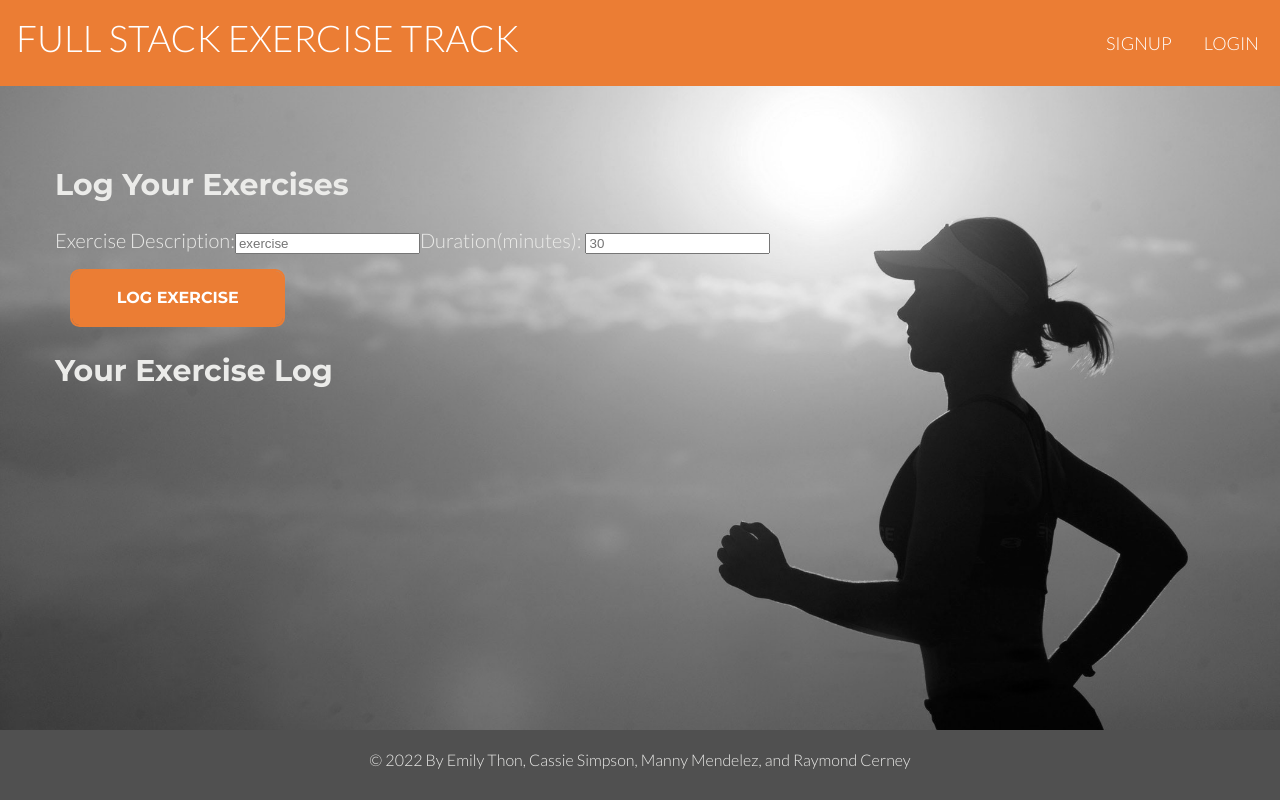
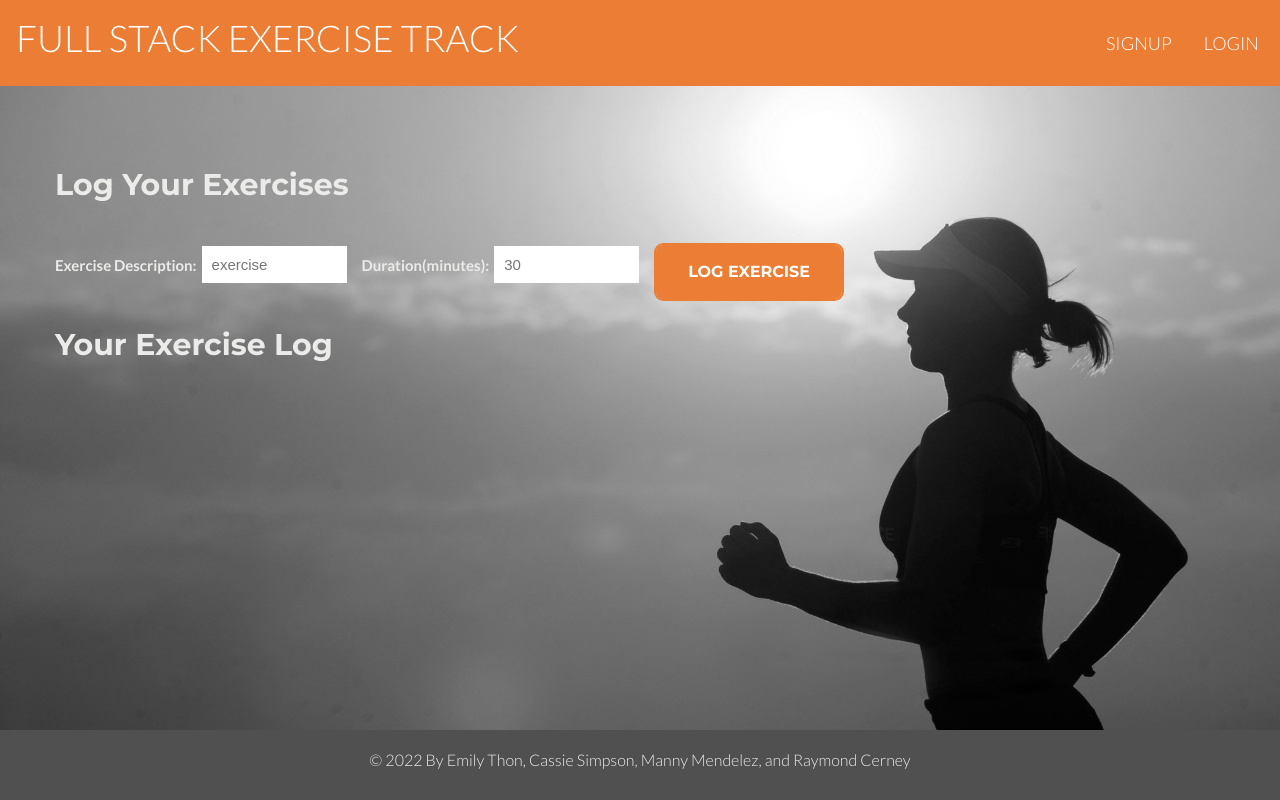
Before and after one commit to mmelendez3/Full_Stack_Exercise_Track, a React (Create React App) app in the folder client/: page /log in a window 1280 px wide. Built offline with nearby package versions, Linux system fonts and the light colour scheme.

Commit message:
fix form styles

```diff
--- a/client/src/components/LogForm/index.js
+++ b/client/src/components/LogForm/index.js
@@ -60,12 +60,12 @@ const LogForm = () => {
   return (
     <div className="log-container">
       <h2 className="log-title">Log Your Exercises</h2>
-      <form onSubmit={handleFormSubmit}>
-        <label>Exercise Description:</label>
-        <input placeholder="exercise" onChange={(event)=> handleChange(event, "exercise")}></input>
-        <label>Duration(minutes): </label>
-        <input placeholder="30" onChange={(event)=> handleChange(event, "duration")}></input>
-        <button className="btn third" type="submit">
+      <form className='form-inline' onSubmit={handleFormSubmit}>
+        <label className='log-form-label'>Exercise Description:</label>
+        <input className='log-form-input' placeholder="exercise" onChange={(event)=> handleChange(event, "exercise")}></input>
+        <label className='log-form-label'>Duration(minutes): </label>
+        <input className='log-form-input' placeholder="30" onChange={(event)=> handleChange(event, "duration")}></input>
+        <button className="btn-log third" type="submit">
           Log Exercise
         </button>
       </form>
```
